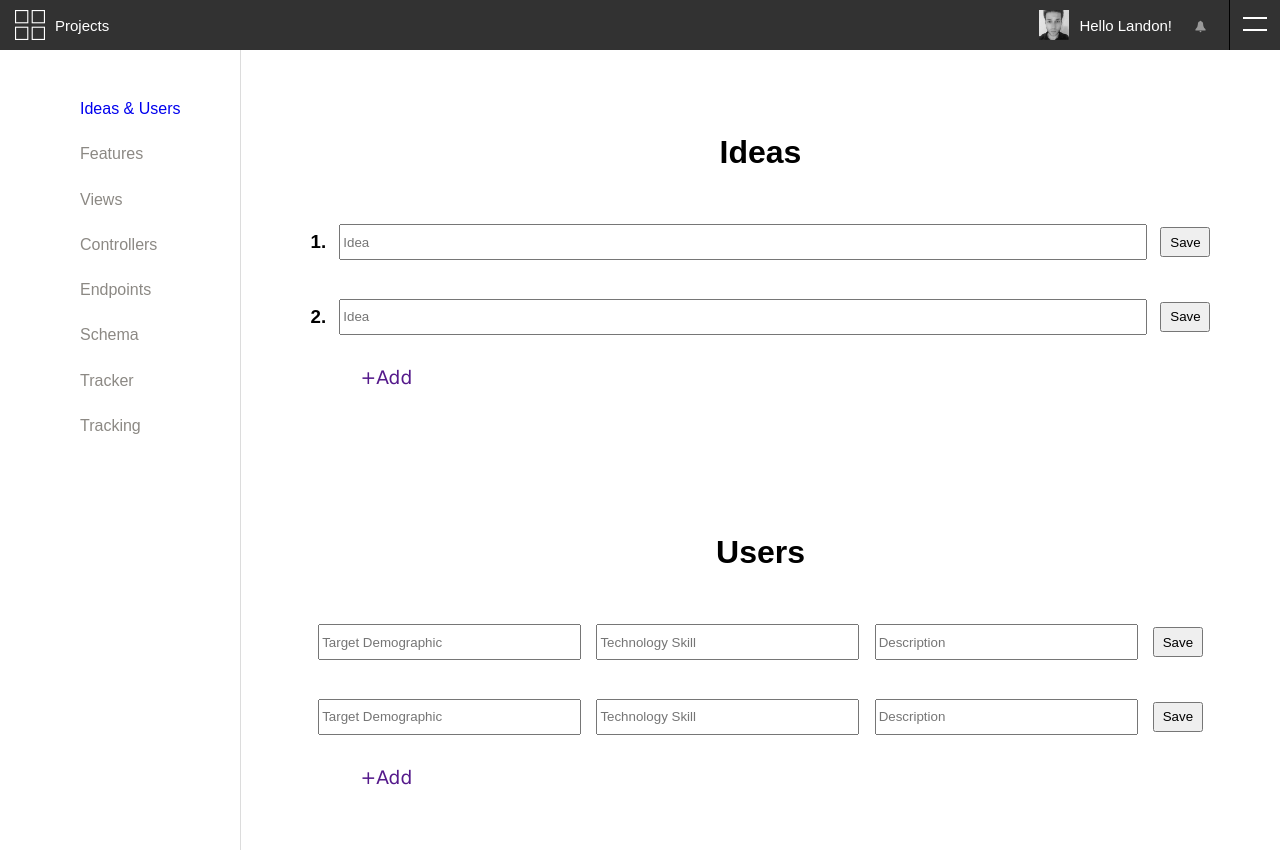
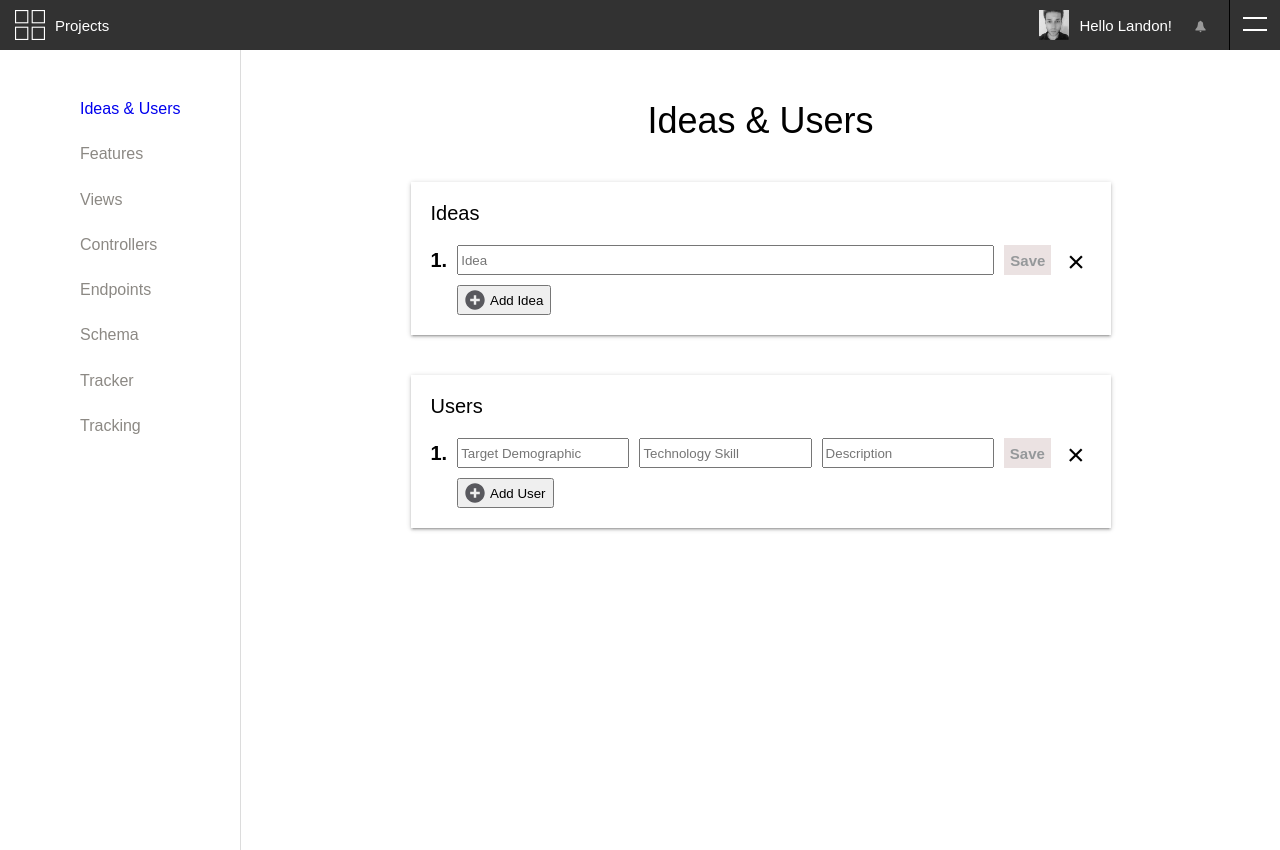
Before and after one commit to landonwjohnson/Appr, a React app: page /ideas in a window 1280 px wide. Built offline with nearby package versions, Linux system fonts and the light colour scheme.

Commit message:
updated styles and layout for Users and Ideas component

```diff
--- a/src/App.scss
+++ b/src/App.scss
@@ -117,3 +117,19 @@ body {
   white-space: nowrap;
 
 }
+
+.add-button{
+  height: 30px;
+  display: flex;
+  align-items: center;
+  white-space: nowrap;
+
+
+
+  img{
+      padding-right: 5px;
+      height: 20px;
+      width: 20px;
+
+  }
+}
--- a/src/components/content/project_components/Controllers/controllers.scss
+++ b/src/components/content/project_components/Controllers/controllers.scss
@@ -36,7 +36,7 @@
     // padding-top: 20px;
     // padding-bottom: 20px;
 
- margin: 20px;
+    margin: 20px;
     height: 100%;
     width: 313px;
     box-shadow: 0 2px 2px 0 rgba(0,0,0,0.14), 0 3px 1px -2px rgba(0,0,0,0.12), 0 1px 5px 0 rgba(0,0,0,0.2);
--- a/src/components/content/project_components/Ideas_Users/Ideas_Users.js
+++ b/src/components/content/project_components/Ideas_Users/Ideas_Users.js
@@ -2,6 +2,7 @@ import React, { Component } from 'react';
 import { Link } from 'react-router-dom';
 import ProjectSetupSidebar from '../ProjectSetupSidebar/ProjectSetupSidebar';
 import Header from '../../../Header/Header';
+import AddIcon from '../../../../img/icons/add-icon.svg';
 import './idea_users.scss';
 
 class Ideas_Users extends Component {
@@ -9,55 +10,59 @@ class Ideas_Users extends Component {
     return (
       <div>
       <Header />
-      <div className="ideas-users-body">
+      <div className="main-fix">
+       <ProjectSetupSidebar />
+
+          <div className="ideasUsers-container">
+            <div className="ideasUsers-wrapper">
+             <div className="project-section-header">Ideas & Users</div>
 
 
-          <div className="ideas-users-wrapper">
 
-              <ProjectSetupSidebar />
-
-              <div className="ideas-users-input-area">
-
-                    <div className="ideas-area">
-                          <h1>Ideas</h1>
-                          <div className="ideas-input-one">
-                              <h3>1.</h3>
-                              <input placeholder="Idea"></input>
-                              <button>Save</button>
+                    <div className="ideas-users-area drop-shadow">
+                        <div className="ideas-users-wrapper">
+                          <div className="area-title">Ideas</div>
+                          <div className="ideas-list">
+                            <div className="ideas-item">
+                                <section>
+                                    <label>1.</label>
+                                    <input placeholder="Idea"></input>
+                                </section>
+                                <button className="not-enough-info-btn">Save</button>
+                                <span className="delete-x">&times;</span>
+                            </div>
                           </div>
-                          <div className="ideas-input-two">
-                              <h3>2.</h3>
-                              <input placeholder="Idea"></input>
-                              <button>Save</button>
+                          <div className="ideas-users-footer">
+                              <button className="add-button"> <img src={AddIcon}/> Add Idea </button>
                           </div>
-                          <div className="ideas-add-wrap">
-                              <a href="" className="ideas-add">+Add</a>
                           </div>
                     </div>
 
-                    <div className="users-area">
-                          <h1>Users</h1>
-                          <div className="users-input-one">
-                              <input placeholder="Target Demographic"></input>
-                              <input placeholder="Technology Skill"></input>
-                              <input placeholder="Description"></input>
-                              <button>Save</button>
+                    <div className="ideas-users-area drop-shadow">
+                        <div className="ideas-users-wrapper">
+                        <div className="area-title">Users</div>
+                        <div className="users-list">
+                            <div className="users-item">
+                                <section>
+                                <label>1.</label>
+                                    <input placeholder="Target Demographic"></input>
+                                    <input placeholder="Technology Skill"></input>
+                                    <input placeholder="Description"></input>
+                                </section>
+                                <button className="not-enough-info-btn">Save</button>
+                                <span className="delete-x">&times;</span>
+                            </div>
                           </div>
-                          <div className="users-input-two">
-                              <input placeholder="Target Demographic"></input>
-                              <input placeholder="Technology Skill"></input>
-                              <input placeholder="Description"></input>
-                              <button>Save</button>
+                          <div className="ideas-users-footer">
+                              <button className="add-button"> <img src={AddIcon}/> Add User </button>
                           </div>
-                          <div className="users-add-wrap">
-                              <a href="" className="users-add">+Add</a>
-                          </div>
+                        </div>
                     </div>
 
-              </div>
 
-          </div>
 
+            </div>
+        </div>
       </div>
       </div>
     );
--- a/src/components/content/project_components/Ideas_Users/idea_users.scss
+++ b/src/components/content/project_components/Ideas_Users/idea_users.scss
@@ -1,131 +1,125 @@
-.idea-users-body {
-    width: 100vw;
-    display: flex;
-    flex-direction: row;
+.ideasUsers-container{
+    width: 100%;
 }
 
-.ideas-users-wrapper {
+.ideasUsers-wrapper {
     display: flex;
-    flex-direction: row;
-    width: 100vw;
+    flex-direction: column;
+    align-items: center;
+    width: 100%;
 }
 
 .ideas-users-input-area {
+    width: 100%;
     display: flex;
     flex-direction: column;
     align-items: center;
-    justify-content: space-around;
-    width: 100vw;
+
+
 }
 
-.ideas-area{
-    width: 900px;
-    height: 300px;
+.ideas-users-area{
+    width: 700px;
+    max-height: 100%;
     display: flex;
     flex-direction: column;
-    align-items: center;
-    justify-content: space-around;
+
+
+    margin: 20px;
+
+    .area-title{
+        text-align: left;
+        font-size: 20px;
+        margin-bottom: 10px;
     }
 
-.ideas-area input {
-    width: 800px;
-    height: 30px;
+    .ideas-users-wrapper{
+        padding: 20px;
     }
 
-.ideas-area button {
-    width: 50px;
-    height: 30px;
-}
-
-.ideas-input-one {
-    width: 900px;
-    height: 50px;
+    .ideas-item {
+        padding-top: 10px;
+        padding-bottom: 10px;
+        width: 100%;
         display: flex;
         flex-direction: row;
         align-items: center;
         justify-content: space-between;
+
+        section{
+            display: flex;
+            width: 580px;
+        }
+        label{
+            display: flex;
+            align-items: center;
+            font-weight: bold;
+            font-size: 20px;
+            max-width: 100%;
+            text-align: left;
+            margin-right: 10px;
         }
 
-.ideas-input-two {
-    width: 900px;
-    height: 50px;
-    display: flex;
-    flex-direction: row;
-    align-items: center;
-    justify-content: space-between;
+        input{
+            width: 100%;
+            height: 24px;
+            outline: none;
         }
 
-.ideas-add-wrap {
-    width: 800px;
+        button{
+            margin-left: 10px;
+            margin-right: 10px;
+            border-radius: 0px;
+            height: 30px;
+            font-size: 15px;
+        }
+    }
+
+    .users-item{
         display: flex;
         justify-content: flex-start;
+        width: 100%;
+        padding-top: 10px;
+        padding-bottom: 10px;
+
+
+        label{
+            display: flex;
+            align-items: center;
+            font-weight: bold;
+            font-size: 20px;
+            max-width: 100%;
+            text-align: left;
+            margin-right: 10px;
         }
+        section{
+            display: flex;
+            width: 580px;
+        }
+        input{
+            width: 100%;
+            margin-right: 10px;
+        }
+        button{
 
-.ideas-add {
-    font-family: Verdana, Geneva, Tahoma, sans-serif;
-    font-size: 14pt;
+            margin-right: 10px;
+            border-radius: 0px;
+            height: 30px;
+            font-size: 15px;
+        }
+    }
 }
 
 
-.users-area {
-    width: 900px;
-    height: 300px;
-    display: flex;
-    flex-direction: column;
-    align-items: center;
-    justify-content: space-around;
-}
 
-.users-area input {
-    width: 255px;
-    height: 30px;
-}
 
-.users-area button {
-    width: 50px;
-    height: 30px;
-}
-
-.users-input-one {
-    width: 900px;
-    height: 50px;
-    display: flex;
-    flex-direction: row;
-    align-items: center;
-    justify-content: space-around;
-}
-
-.users-input-two {
-    width: 900px;
-    height: 50px;
-    display: flex;
-    flex-direction: row;
-    align-items: center;
-    justify-content: space-around;
-}
-
-.users-add-wrap {
-    width: 800px;
+.ideas-users-footer{
     display: flex;
     justify-content: flex-start;
+    width: 100%;
+    // border: 1px solid black;
+
+    button{
+        margin-left: 26.5px;
     }
-
-.users-add {
-    font-family: Verdana, Geneva, Tahoma, sans-serif;
-    font-size: 14pt;
 }
-
-.ideas-and-users {
-    text-decoration: none;
-    color: blue;
-}
-
-.features {
-    text-decoration: none;
-    color: black;
-}
-
-.view {
-    text-decoration: none;
-    color: black;
-}
--- a/src/components/content/project_components/Schema/schema.scss
+++ b/src/components/content/project_components/Schema/schema.scss
@@ -133,18 +133,7 @@
     width: 100%;
     height: 30px;
 
-    .add-button{
-        height: 30px;
-        display: flex;
-        align-items: center;
 
-
-        img{
-            padding-right: 5px;
-            height: 20px;
-            width: 20px;
-        }
-    }
 }
 
 // select:required:invalid {
```
Lines whose indentation alone changed are shown as unchanged.
